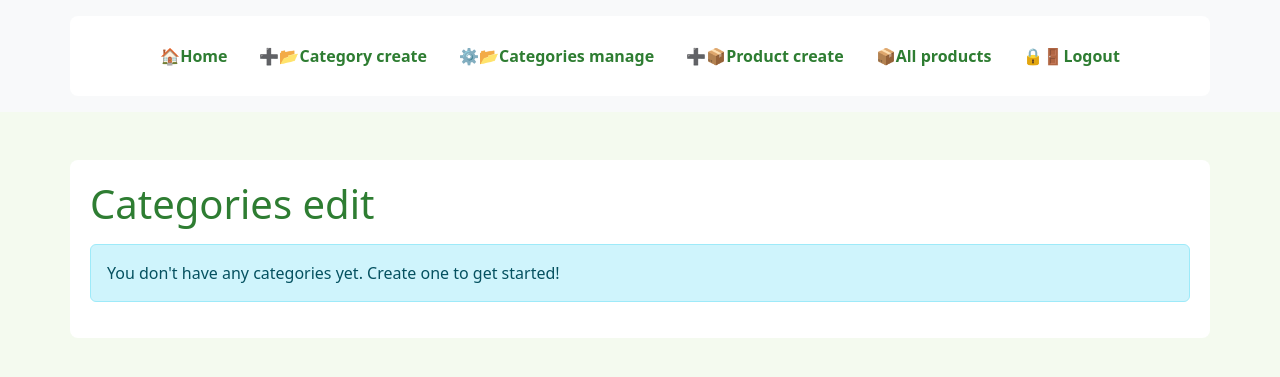
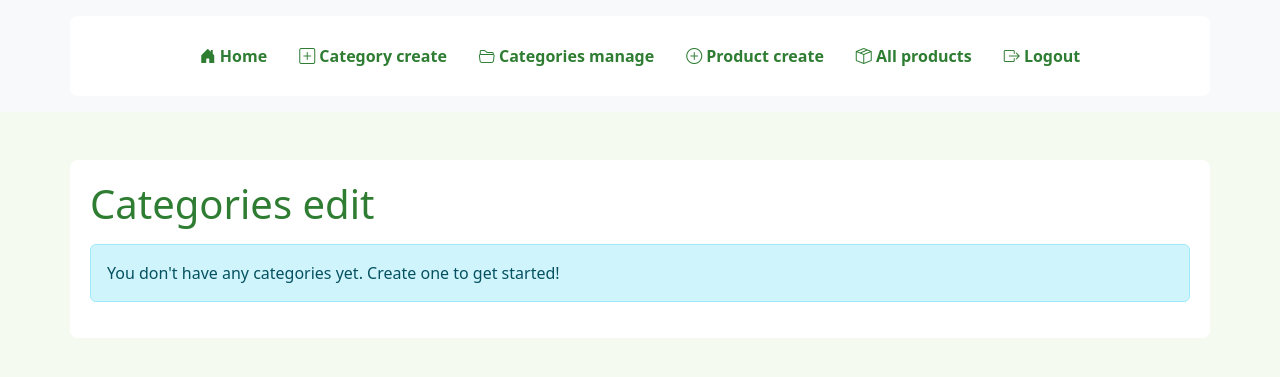
Before and after one commit to andresmartinezpineda/produce_store, a Django app: page /categories_manage/ in a window 1280 px wide. Shown: the top 377 px of the page. Run offline with Django 5.2, Linux system fonts and the light colour scheme; the visitor is signed in with stand-in values (Sample User, id 1); data that the repository does not hold is empty; some libraries are stand-ins or nearby versions.

Commit message:
Replace emojis with Bootstrap Icons in navigation bar

```diff
--- a/shop_admin/templates/layouts/base.html
+++ b/shop_admin/templates/layouts/base.html
@@ -8,6 +8,7 @@
     <title>{%block title%}My app{%endblock%}</title>
 
     <link href="https://cdn.jsdelivr.net/npm/bootstrap@5.3.0/dist/css/bootstrap.min.css" rel="stylesheet">
+    <link href="https://cdn.jsdelivr.net/npm/bootstrap-icons@1.11.1/font/bootstrap-icons.css" rel="stylesheet">
 
     <link rel="stylesheet" href="{% static 'css/fruver_style.css' %}">
 
@@ -18,23 +19,23 @@
         <div class="container justify-content-center">
             <ul class="nav">
                 <li class="nav-item">
-                    <a class="nav-link fw-bold" href="{%url 'home'%}">🏠Home</a>
+                    <a class="nav-link fw-bold" href="{%url 'home'%}"><i class="bi bi-house-door-fill"></i> Home</a>
                 </li>
                 {%if user.is_authenticated%}
                     <li class="nav-item">
-                        <a class="nav-link" href="{%url 'category_create'%}">➕📂Category create</a>
+                        <a class="nav-link" href="{%url 'category_create'%}"><i class="bi bi-plus-square"></i> Category create</a>
                     </li>
                     <li class="nav-item">
-                        <a class="nav-link" href="{%url 'categories_manage'%}">⚙️📂Categories manage </a>
+                        <a class="nav-link" href="{%url 'categories_manage'%}"><i class="bi bi-folder2-open"></i> Categories manage</a>
                     </li>
                     <li class="nav-item">
-                        <a class="nav-link" href="{%url 'product_create'%}">➕📦Product create</a>
+                        <a class="nav-link" href="{%url 'product_create'%}"><i class="bi bi-plus-circle"></i> Product create</a>
                     </li>
                     <li class="nav-item">
-                        <a class="nav-link" href="{%url 'all_products'%}">📦All products</a>
+                        <a class="nav-link" href="{%url 'all_products'%}"><i class="bi bi-box-seam"></i> All products</a>
                     </li>
                     <li class="nav-item">
-                        <a class="nav-link" href="{%url 'logout'%}">🔒🚪Logout</a>
+                        <a class="nav-link" href="{%url 'logout'%}"><i class="bi bi-box-arrow-right"></i> Logout</a>
                     </li>
                 {%else%}
                     <li class="nav-item">
--- a/shop_admin/views.py
+++ b/shop_admin/views.py
@@ -108,7 +108,7 @@ def category_create(request):
                 })
 
             new_category.save()
-            return redirect('home')
+            return redirect('categories_manage')
         else:
             # Form has errors, re-render with existing data and error message
             return render(request, 'categories/category_create.html', {
```
